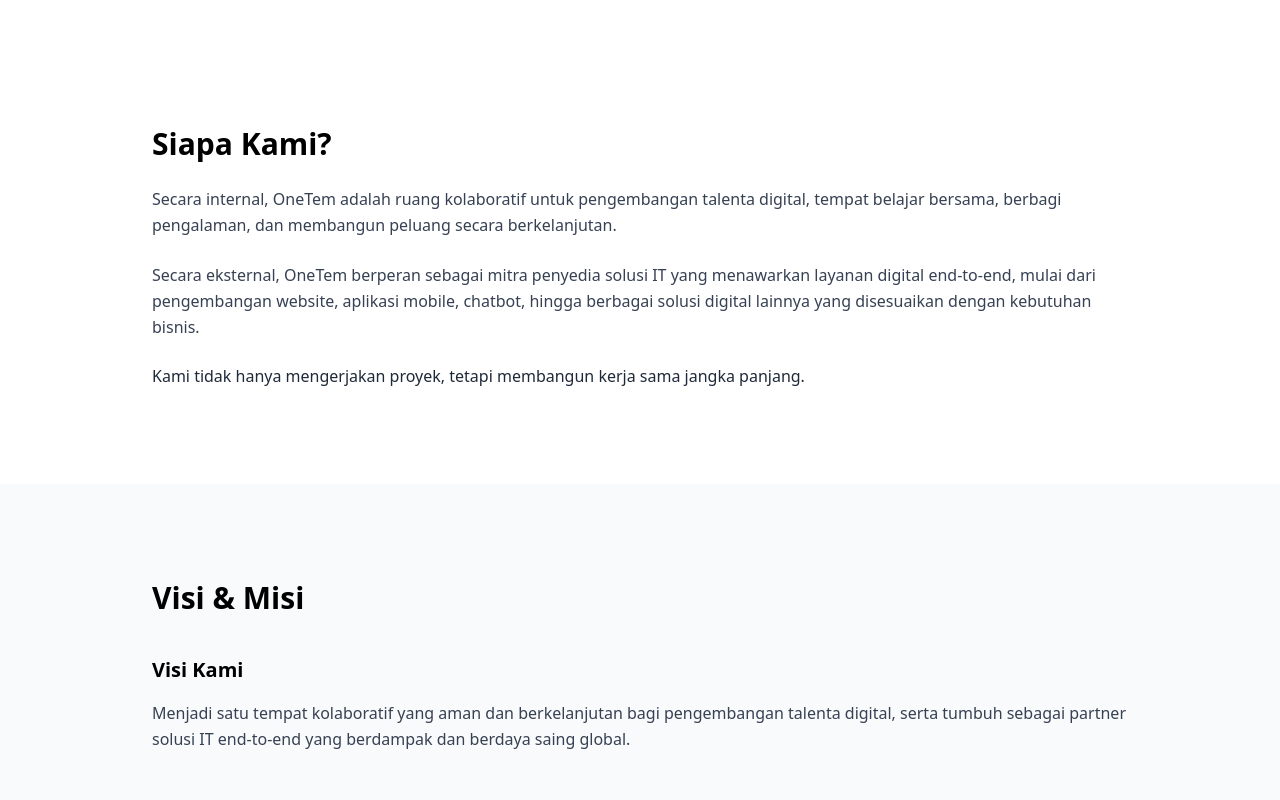
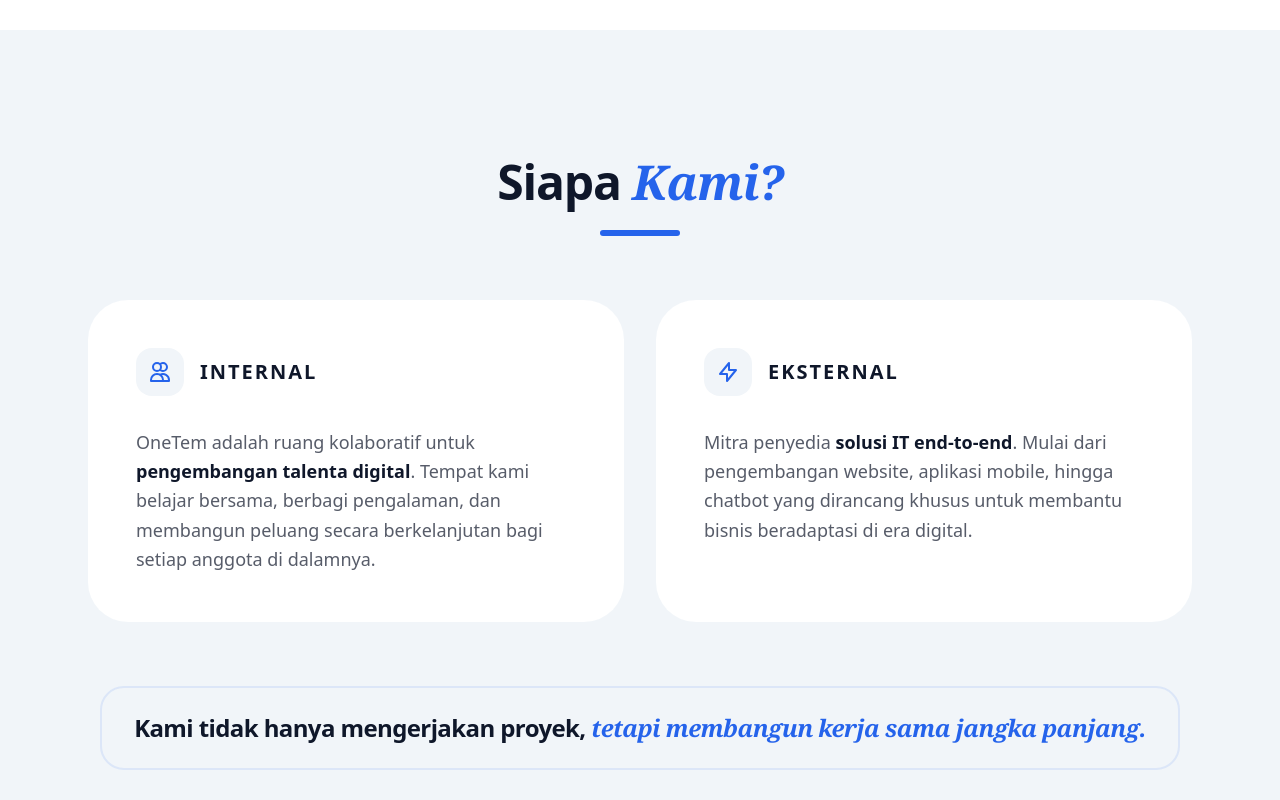
Before and after one commit to iqmalakur/onetem, a Vue app: page /about in a window 1280 px wide. Shown: the part 2440-3240 px from the top of the page. Built offline with nearby package versions, Linux system fonts and the light colour scheme; the HTML template or start-up script is replaced by a standard one.

Commit message:
redesign who we are section

```diff
--- a/src/pages/about/sections/WhoWeAre.vue
+++ b/src/pages/about/sections/WhoWeAre.vue
@@ -1,22 +1,134 @@
+<script setup lang="ts">
+import { useElementObserver } from "@/composables/useElementObserver";
+
+const { target: _target, isVisible } = useElementObserver();
+</script>
+
 <template>
-  <section class="py-24">
-    <div class="max-w-5xl mx-auto px-6">
-      <h2 class="text-2xl md:text-3xl font-bold mb-6">Siapa Kami?</h2>
-      <p class="text-gray-700 leading-relaxed mb-6">
-        Secara internal, OneTem adalah ruang kolaboratif untuk pengembangan
-        talenta digital, tempat belajar bersama, berbagi pengalaman, dan
-        membangun peluang secara berkelanjutan.
-      </p>
-      <p class="text-gray-700 leading-relaxed">
-        Secara eksternal, OneTem berperan sebagai mitra penyedia solusi IT yang
-        menawarkan layanan digital end-to-end, mulai dari pengembangan website,
-        aplikasi mobile, chatbot, hingga berbagai solusi digital lainnya yang
-        disesuaikan dengan kebutuhan bisnis.
-      </p>
-      <p class="text-gray-800 font-medium mt-6">
-        Kami tidak hanya mengerjakan proyek, tetapi membangun kerja sama jangka
-        panjang.
-      </p>
+  <section
+    ref="_target"
+    class="relative py-24 md:py-32 bg-secondary transition-colors duration-700"
+  >
+    <div class="max-w-6xl mx-auto px-6 relative z-10">
+      <div class="mb-16 md:text-center">
+        <h2
+          class="text-3xl md:text-5xl font-black text-text-main tracking-tight mb-6 transition-all duration-1000 ease-out"
+          :class="
+            isVisible ? 'opacity-100 translate-y-0' : 'opacity-0 translate-y-10'
+          "
+        >
+          Siapa <span class="text-primary italic font-serif">Kami?</span>
+        </h2>
+        <div
+          class="h-1.5 w-20 bg-primary md:mx-auto rounded-full transition-all duration-1000 delay-300"
+          :class="isVisible ? 'scale-x-100 opacity-100' : 'scale-x-0 opacity-0'"
+        ></div>
+      </div>
+
+      <div class="grid lg:grid-cols-2 gap-8 items-stretch">
+        <div
+          class="group relative p-8 md:p-12 rounded-[2.5rem] bg-bg-main transition-all duration-1000 delay-500 hover:shadow-2xl hover:shadow-primary/5 hover:-translate-y-2"
+          :class="
+            isVisible
+              ? 'opacity-100 translate-x-0'
+              : 'opacity-0 -translate-x-10'
+          "
+        >
+          <div class="mb-8 flex items-center gap-4">
+            <div
+              class="p-3 rounded-2xl bg-secondary text-primary group-hover:bg-primary group-hover:text-white transition-colors duration-500"
+            >
+              <svg
+                xmlns="http://www.w3.org/2000/svg"
+                class="w-6 h-6"
+                fill="none"
+                viewBox="0 0 24 24"
+                stroke="currentColor"
+              >
+                <path
+                  stroke-linecap="round"
+                  stroke-linejoin="round"
+                  stroke-width="2"
+                  d="M12 4.354a4 4 0 110 5.292M15 21H3v-1a6 6 0 0112 0v1zm0 0h6v-1a6 6 0 00-9-5.197M13 7a4 4 0 11-8 0 4 4 0 018 0z"
+                />
+              </svg>
+            </div>
+            <h3
+              class="text-xl font-black text-text-main uppercase tracking-widest"
+            >
+              Internal
+            </h3>
+          </div>
+          <p class="text-lg text-text-main/70 leading-relaxed">
+            OneTem adalah ruang kolaboratif untuk
+            <span class="text-text-main font-semibold"
+              >pengembangan talenta digital</span
+            >. Tempat kami belajar bersama, berbagi pengalaman, dan membangun
+            peluang secara berkelanjutan bagi setiap anggota di dalamnya.
+          </p>
+        </div>
+
+        <div
+          class="group relative p-8 md:p-12 rounded-[2.5rem] bg-bg-main transition-all duration-1000 delay-700 hover:shadow-2xl hover:shadow-primary/5 hover:-translate-y-2"
+          :class="
+            isVisible ? 'opacity-100 translate-x-0' : 'opacity-0 translate-x-10'
+          "
+        >
+          <div class="mb-8 flex items-center gap-4">
+            <div
+              class="p-3 rounded-2xl bg-secondary text-primary group-hover:bg-primary group-hover:text-white transition-colors duration-500"
+            >
+              <svg
+                xmlns="http://www.w3.org/2000/svg"
+                class="w-6 h-6"
+                fill="none"
+                viewBox="0 0 24 24"
+                stroke="currentColor"
+              >
+                <path
+                  stroke-linecap="round"
+                  stroke-linejoin="round"
+                  stroke-width="2"
+                  d="M13 10V3L4 14h7v7l9-11h-7z"
+                />
+              </svg>
+            </div>
+            <h3
+              class="text-xl font-black text-text-main uppercase tracking-widest"
+            >
+              Eksternal
+            </h3>
+          </div>
+          <p class="text-lg text-text-main/70 leading-relaxed">
+            Mitra penyedia
+            <span class="text-text-main font-semibold"
+              >solusi IT end-to-end</span
+            >. Mulai dari pengembangan website, aplikasi mobile, hingga chatbot
+            yang dirancang khusus untuk membantu bisnis beradaptasi di era
+            digital.
+          </p>
+        </div>
+      </div>
+
+      <div
+        class="mt-16 text-center transition-all duration-1000 delay-1000"
+        :class="
+          isVisible ? 'opacity-100 translate-y-0' : 'opacity-0 translate-y-10'
+        "
+      >
+        <div
+          class="inline-block px-8 py-6 border-2 border-primary/10 rounded-3xl group hover:border-primary/30 transition-all duration-500"
+        >
+          <p
+            class="text-xl md:text-2xl font-bold text-text-main tracking-tight"
+          >
+            Kami tidak hanya mengerjakan proyek, <br class="md:hidden" />
+            <span class="text-primary italic font-serif"
+              >tetapi membangun kerja sama jangka panjang.</span
+            >
+          </p>
+        </div>
+      </div>
     </div>
   </section>
 </template>
```
